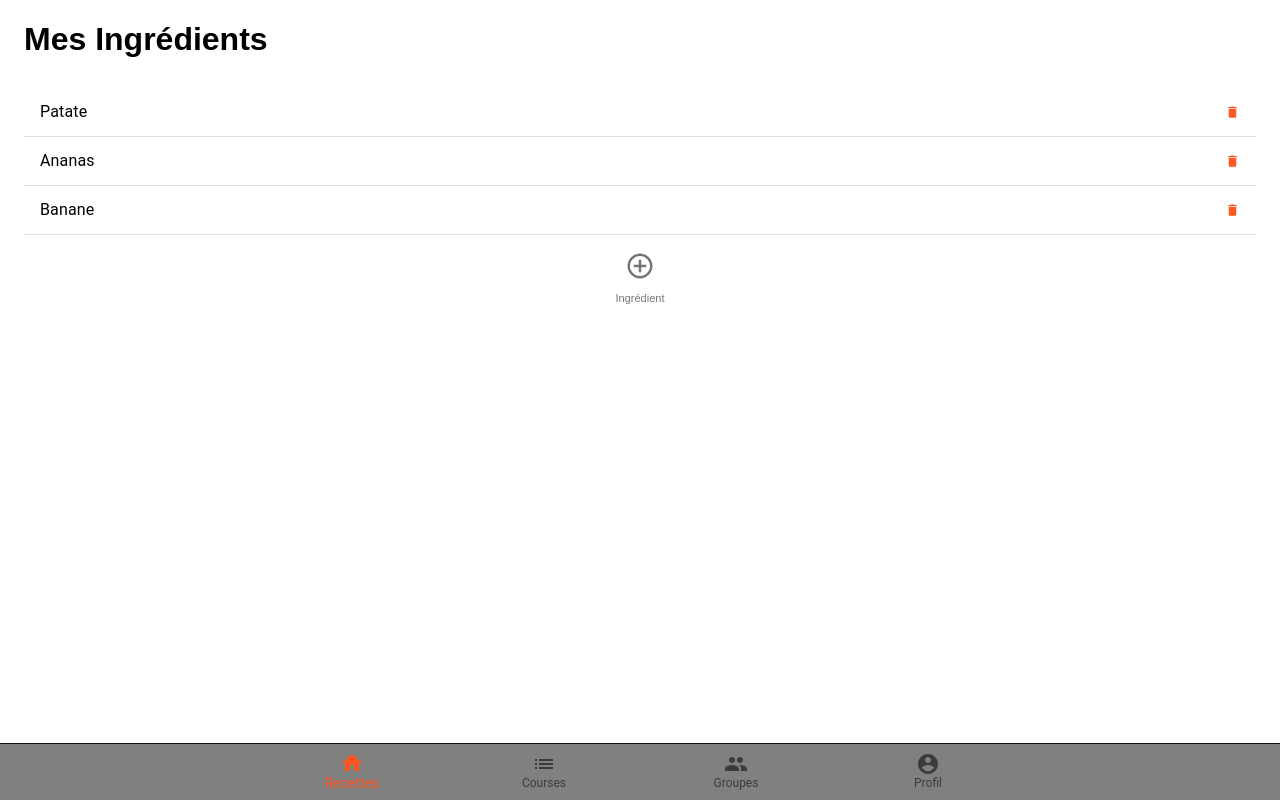
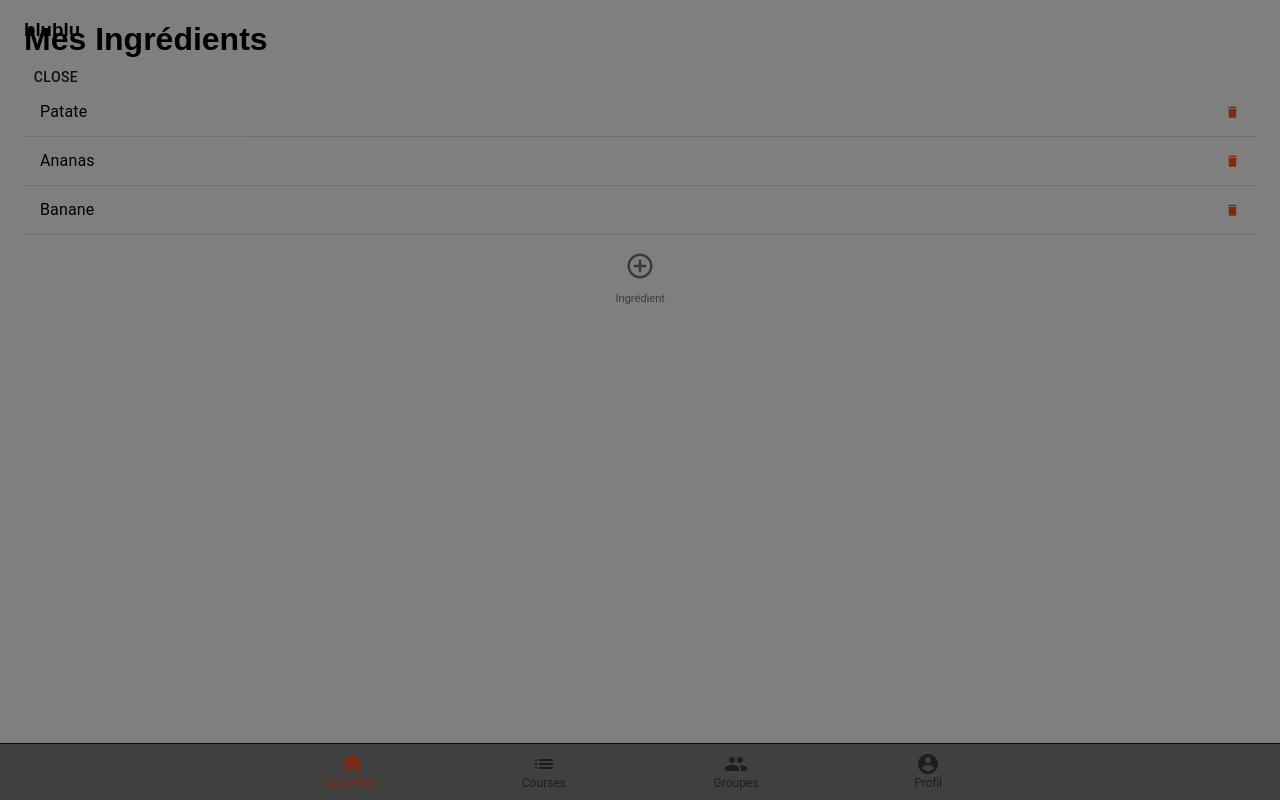
Before and after one commit to lololau/recikeep_old, a React (Create React App) app: page /my_ingredients in a window 1280 px wide. Both pictures are taken after a click on the button "Ingrédient". Built offline with nearby package versions, Linux system fonts and the light colour scheme.

Commit message:
add basic modal

```diff
--- a/src/containers/my-ingredients/my_ingredients.tsx
+++ b/src/containers/my-ingredients/my_ingredients.tsx
@@ -1,14 +1,15 @@
-import React from 'react';
+import React, { useState } from 'react';
 import Container from '@material-ui/core/Container';
 import { useTranslation } from 'react-i18next';
 import List from '@material-ui/core/List';
 import ListItem from '@material-ui/core/ListItem';
 import ListItemText from '@material-ui/core/ListItemText';
-import { IconButton } from '@material-ui/core';
+import { Button, IconButton } from '@material-ui/core';
 import ListItemSecondaryAction from '@material-ui/core/ListItemSecondaryAction';
 import DeleteIcon from '@material-ui/icons/Delete';
 import AddCircleOutlineOutlinedIcon from '@material-ui/icons/AddCircleOutlineOutlined';
 import Grid from '@material-ui/core/Grid';
+import Modal from '@material-ui/core/Modal';
 
 type IngredientsProps = {
     ingredients: ingredient[];
@@ -41,16 +42,23 @@ const IngredientsList = (props: IngredientsProps): JSX.Element => {
 
 const MyIngredients = (): JSX.Element => {
     const { t } = useTranslation();
+    const [modalOpen, setModalOpen] = useState(false);
     return (
         <Container>
             <h1>{t('myIngredients.title-page')}</h1>
             <IngredientsList ingredients={myIngredients} />
-            <IconButton style={{ width: '100%' }}>
+            <IconButton style={{ width: '100%' }} onClick={() => setModalOpen(true)}>
                 <Grid container direction="column" alignItems="center" spacing={1}>
                     <AddCircleOutlineOutlinedIcon style={{ fontSize: 30 }} />
                     <p style={{ fontSize: 11 }}>{t('myIngredients.add-ingredient')}</p>
                 </Grid>
             </IconButton>
+            <Modal open={modalOpen}>
+                <Container>
+                    <h3>blublu</h3>
+                    <Button onClick={() => setModalOpen(false)}>Close</Button>
+                </Container>
+            </Modal>
         </Container>
     );
 };
```
